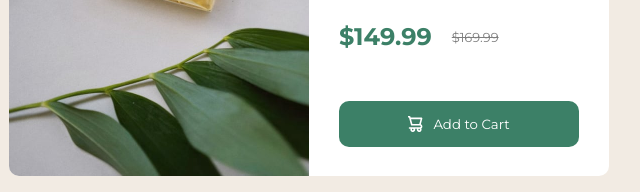
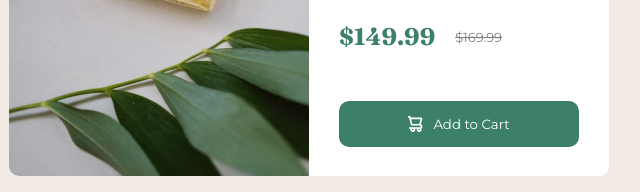
Before and after one commit to ELDrdeery/Product-Preview, a plain HTML site: page index.html in a window 1280 px wide. Shown: the part 449-641 px from the top of the page, 411-1051 px from the left. Drawn offline with Linux system fonts and the light colour scheme.

Commit message:
Update index.html

```diff
--- a/index.html
+++ b/index.html
@@ -78,6 +78,8 @@
         color: hsl(158, 36%, 37%);
         font-weight: 700;
         font-size: x-large;
+    font-family: "Fraunces", serif;
+
       }
       .brevious {
         margin-left: 20px;
```
